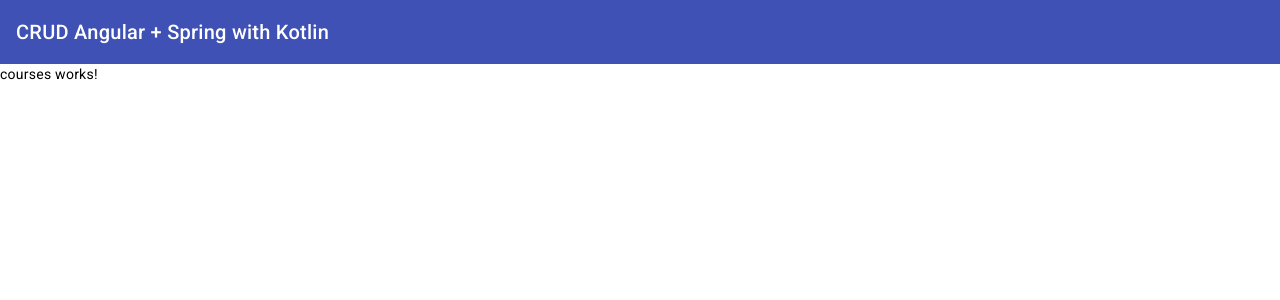
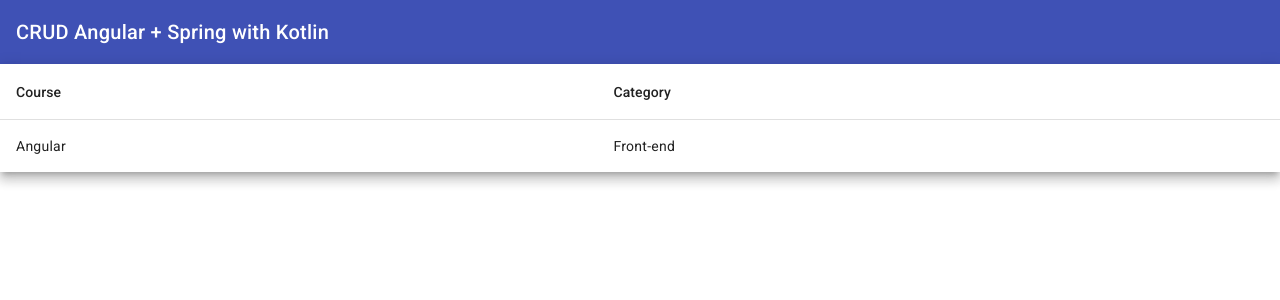
Before and after one commit to valberjr/lgc-angular, an Angular app in the folder angular-ui/: page /courses in a window 1280 px wide. Shown: the top 300 px of the page. Built offline with nearby package versions, Linux system fonts and the light colour scheme.

Commit message:
create material table to list courses

```diff
--- a/angular-ui/src/app/app.routes.ts
+++ b/angular-ui/src/app/app.routes.ts
@@ -9,6 +9,8 @@
   {
     path: 'courses',
     loadComponent: () =>
-      import('./courses/courses.component').then((m) => m.CoursesComponent),
+      import('./courses/courses/courses.component').then(
+        (m) => m.CoursesComponent
+      ),
   },
 ];
--- a/angular-ui/src/app/courses/courses.component.html
+++ /dev/null
@@ -1 +0,0 @@
-<p>courses works!</p>
--- /dev/null
+++ b/angular-ui/src/app/courses/courses/courses.component.html
@@ -0,0 +1,16 @@
+<table mat-table [dataSource]="courses" class="mat-elevation-z8">
+  <!-- Name Column -->
+  <ng-container matColumnDef="name">
+    <th mat-header-cell *matHeaderCellDef>Course</th>
+    <td mat-cell *matCellDef="let course">{{ course.name }}</td>
+  </ng-container>
+
+  <!-- Weight Column -->
+  <ng-container matColumnDef="category">
+    <th mat-header-cell *matHeaderCellDef>Category</th>
+    <td mat-cell *matCellDef="let course">{{ course.category }}</td>
+  </ng-container>
+
+  <tr mat-header-row *matHeaderRowDef="displayedColumns"></tr>
+  <tr mat-row *matRowDef="let row; columns: displayedColumns"></tr>
+</table>
--- /dev/null
+++ b/angular-ui/src/app/courses/courses/courses.component.ts
@@ -0,0 +1,22 @@
+import { Component } from '@angular/core';
+import { MatTableModule } from '@angular/material/table';
+import { Course } from '../models/course';
+
+@Component({
+  selector: 'app-courses',
+  standalone: true,
+  imports: [MatTableModule],
+  templateUrl: './courses.component.html',
+  styleUrl: './courses.component.scss',
+})
+export class CoursesComponent {
+  courses: Course[] = [
+    {
+      _id: '1',
+      name: 'Angular',
+      category: 'Front-end',
+    },
+  ];
+
+  displayedColumns: string[] = ['name', 'category'];
+}
--- /dev/null
+++ b/angular-ui/src/app/courses/models/course.ts
@@ -0,0 +1,5 @@
+export interface Course {
+  _id: string;
+  name: string;
+  category: string;
+}
```
Also changed, not shown: angular-ui/src/app/courses/courses.component.ts (deleted, +0 -12 lines), angular-ui/src/app/courses/courses/courses.component.scss (added), 1 other file (tests, documents, lock files or other folders).
